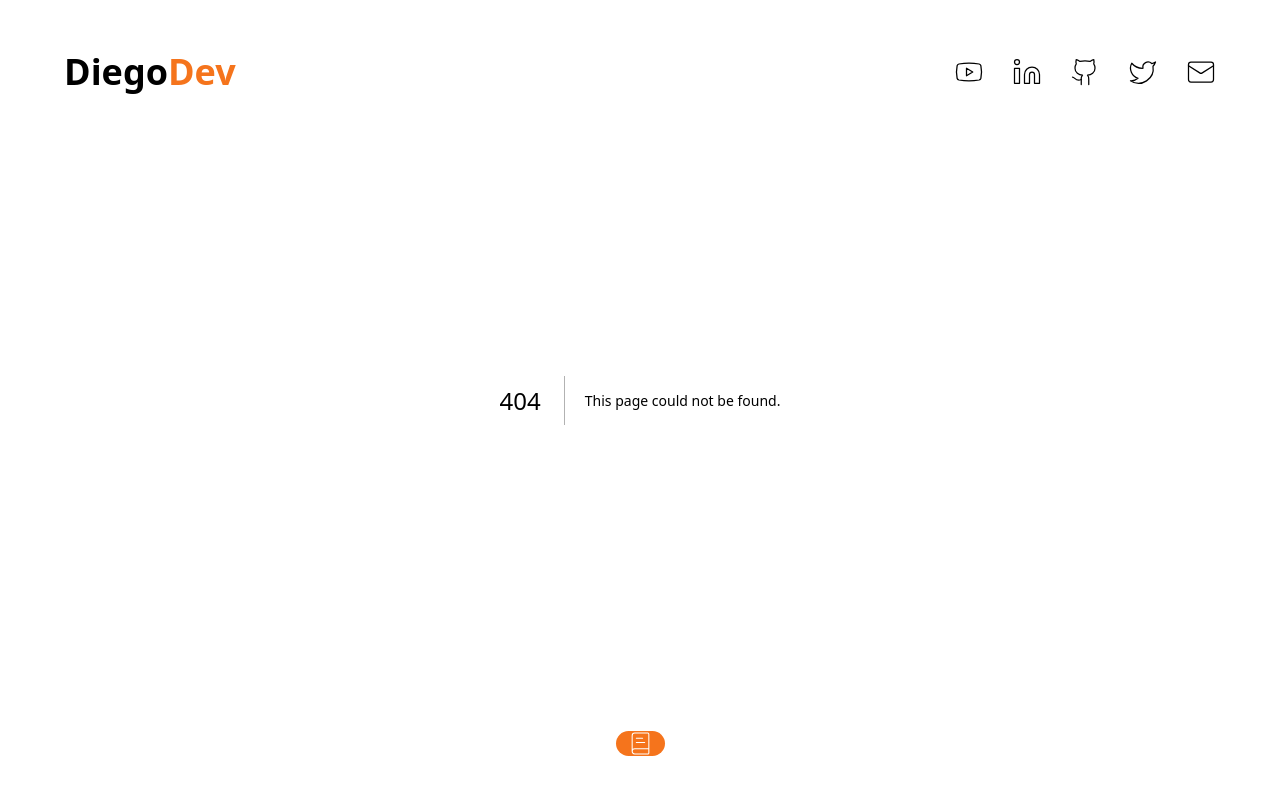
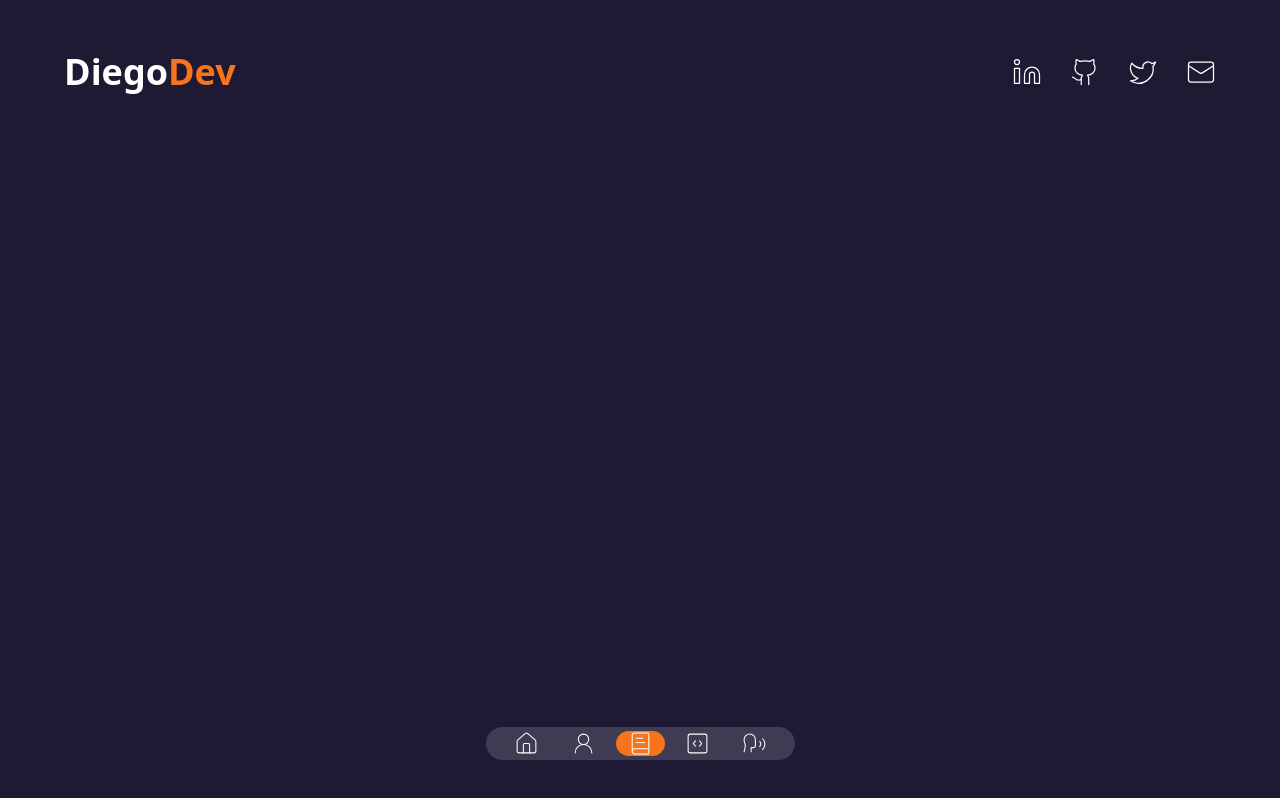
Before and after one commit to Diegoxes/Portfolio, a Next.js app: page /services in a window 1280 px wide. Before the commit this address had no page. Built offline with nearby package versions, Linux system fonts and the light colour scheme.

Commit message:
ThirdPreview

```diff
--- /dev/null
+++ b/app/(routes)/about-me/page.tsx
@@ -0,0 +1,26 @@
+import Avatar from '@/components/avatar'
+import ContainerPage from '@/components/container'
+import TransitionPage from '@/components/transition-page'
+import React from 'react'
+
+const PageAboutMe=()=> {
+  return (
+    <>
+        <TransitionPage/>
+        <ContainerPage>
+            <Avatar/>
+            <h1 className='text-2xl leading-tight text-center md:text-left
+             md:text-5xl md:mt-10'>Toda mi {" "}
+                <span className='font-bold text-secondary'>
+                    trayectoria profesional
+                </span>
+            </h1>
+        </ContainerPage>
+
+
+
+    </>
+  )
+}
+
+export default PageAboutMe
--- /dev/null
+++ b/app/(routes)/services/page.tsx
@@ -0,0 +1,11 @@
+import React from 'react'
+
+const Services=()=> {
+  return
+  (
+    <>
+    </>
+  )
+}
+
+export default Services
--- a/app/data.tsx
+++ b/app/data.tsx
@@ -2,11 +2,11 @@ import { BookText, CodeSquare, HomeIcon, UserRound, Linkedin, Twitter,Mail ,
     Youtube, Crop, Pencil, Computer, Book, Rocket, Speech ,Github} from "lucide-react";
 
 export const socialNetworks = [
-    {
-        id: 1,
-        logo: <Youtube size={30} strokeWidth={1} />,
-        src: "#!",
-    },
+    // {
+    //     id: 1,
+    //     logo: <Youtube size={30} strokeWidth={1} />,
+    //     src: "#!",
+    // },
     {
         id: 2,
         logo: <Linkedin size={30} strokeWidth={1} />,
```
Also changed, not shown: app/public/avatar1.png (renamed from app/public/avatar-1.png).
